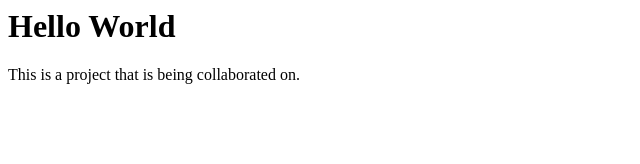
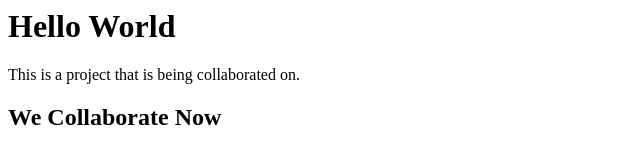
Before and after one commit to Taracuda/Learning-Things, a plain HTML site: page index.html in a window 1280 px wide. Shown: the whole page, without its empty margins (0-640 px from the left). Drawn offline with Linux system fonts and the light colour scheme.

Commit message:
Made some changes

```diff
--- a/index.html
+++ b/index.html
@@ -1,2 +1,3 @@
 <h1>Hello World</h1>
 <p>This is a project that is being collaborated on.</p>
+<h2>We Collaborate Now</h2>
```
Also changed, not shown: another.html (added, +1 -0 lines).
